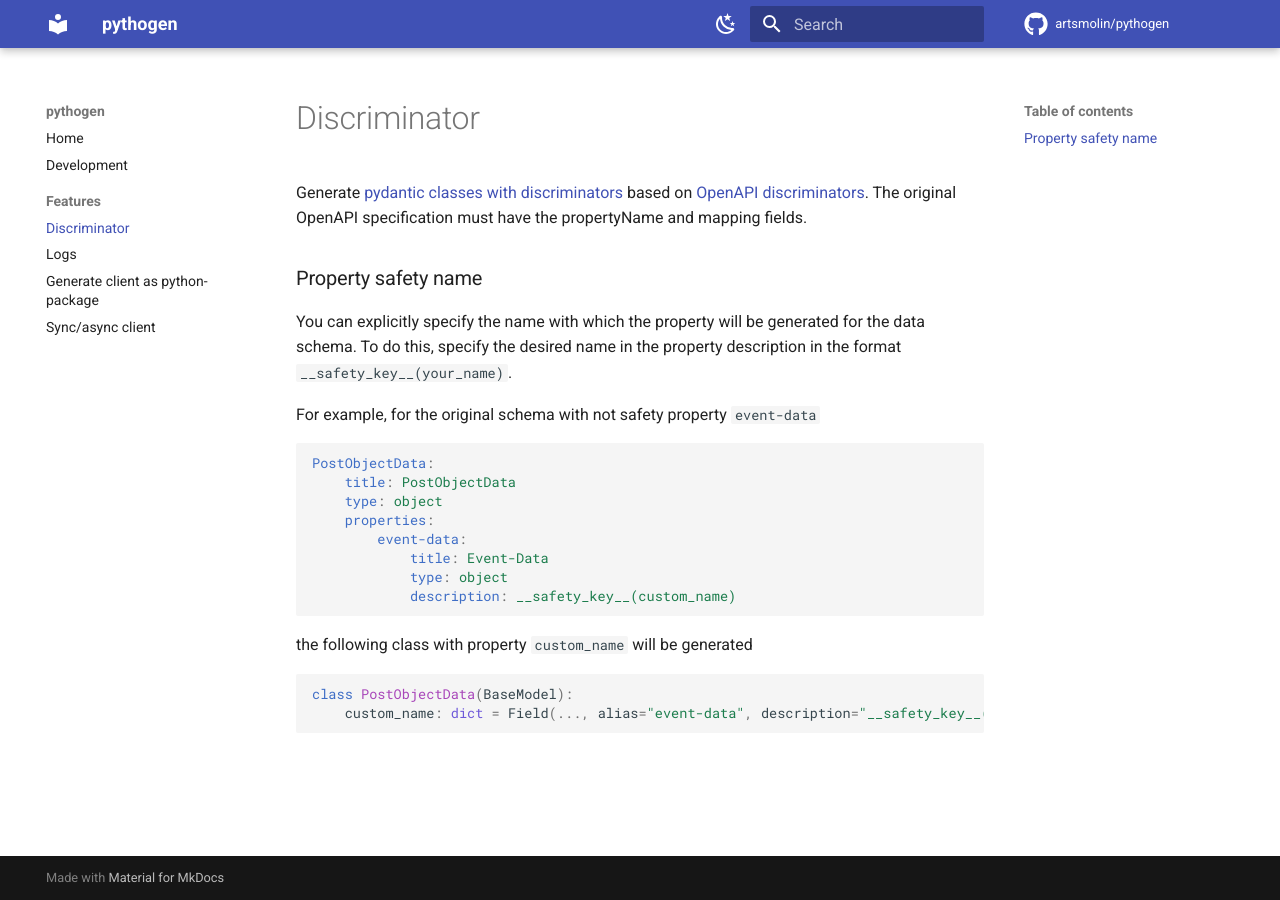
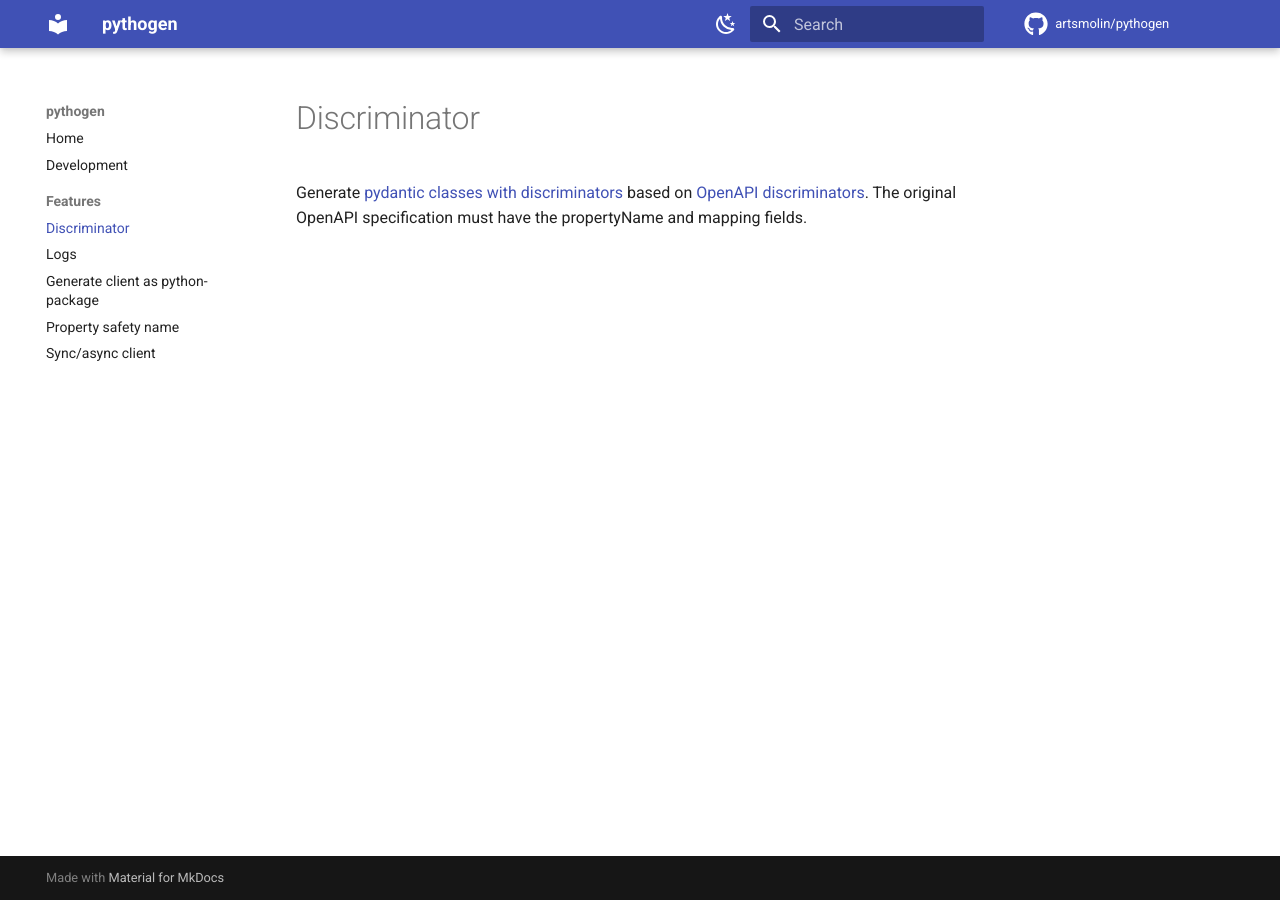
Before and after one commit to artsmolin/pythogen, an MkDocs documentation site: the page built from docs/features/discriminator.md, in a window 1280 px wide. Built offline with MkDocs 1.6.1 and Material for MkDocs 9.7.7, drawn with Linux system fonts in a browser that asks for light colours; comment, search, counter and statistics services are not loaded.

Commit message:
Update docs

````diff
--- a/docs/__config.yml
+++ /dev/null
@@ -1,4 +0,0 @@
-title:        pythogen
-tagline:      Awesome python HTTP-clients from OpenAPI
-
-theme: jekyll-theme-cayman
--- a/docs/features/discriminator.md
+++ b/docs/features/discriminator.md
@@ -1,22 +1,2 @@
 # Discriminator
 Generate [pydantic classes with discriminators](https://docs.pydantic.dev/latest/api/standard_library_types/#discriminated-unions-aka-tagged-unions) based on [OpenAPI discriminators](https://swagger.io/docs/specification/data-models/inheritance-and-polymorphism/). The original OpenAPI specification must have the propertyName and mapping fields.
-
-### Property safety name
-You can explicitly specify the name with which the property will be generated for the data schema. To do this, specify the desired name in the property description in the format `__safety_key__(your_name)`.
-
-For example, for the original schema with not safety property `event-data`
-```yaml
-PostObjectData:
-    title: PostObjectData
-    type: object
-    properties:
-        event-data:
-            title: Event-Data
-            type: object
-            description: __safety_key__(custom_name)
-```
-the following class with property `custom_name` will be generated
-```python
-class PostObjectData(BaseModel):
-    custom_name: dict = Field(..., alias="event-data", description="__safety_key__(custom_name)")
-```
````
Also changed, not shown: docs/README.md (deleted, +0 -210 lines), docs/features/property_safety_name.md (added, +19 -0 lines).
